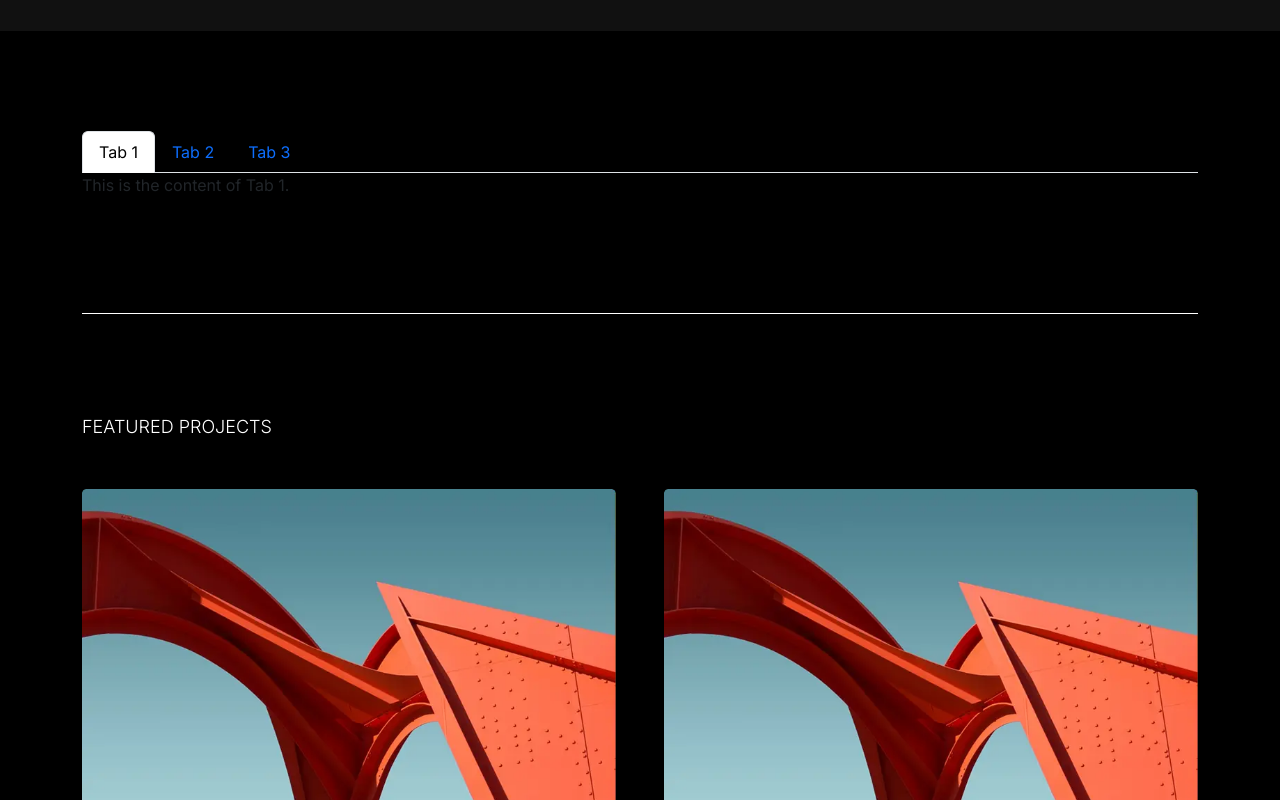
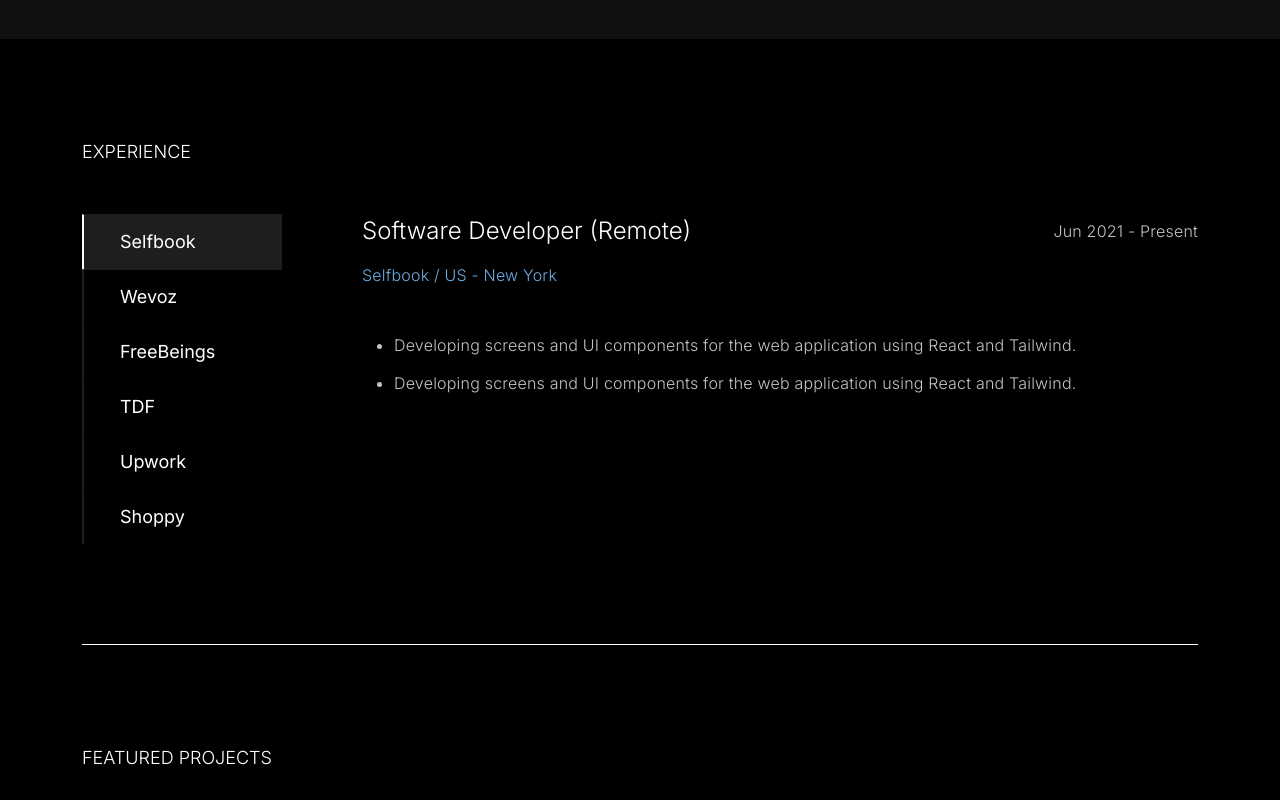
Before and after one commit to vineshgurram/portfolio, a React (Vite) app: page / in a window 1280 px wide. Shown: the part 700-1500 px from the top of the page. Built offline with nearby package versions, Linux system fonts and the light colour scheme.

Commit message:
experience section

```diff
--- a/src/App.jsx
+++ b/src/App.jsx
@@ -4,7 +4,7 @@ import Aos from "aos";
 import "aos/dist/aos.css";
 import AppRoutes from "./routes/AppRoutes";
 import "./scss/custom.scss";
-import { useEffect, useRef } from "react";
+import { useEffect, useRef, useState } from "react";
 
 function App() {
   const lenis = useRef(null);
--- a/src/components/ExperienceSection.jsx
+++ b/src/components/ExperienceSection.jsx
@@ -3,20 +3,54 @@ import { Tabs, Tab } from "react-bootstrap";
 
 export default function ExperienceSection() {
   return (
-    <section className="lyt-section typ-education-section">
+    <section className="lyt-section typ-experience-section">
       <Container>
         <div className="wrapper">
-          <Tabs defaultActiveKey="tab1" id="tabs-example">
-            <Tab eventKey="tab1" title="Tab 1">
-              <p>This is the content of Tab 1.</p>
+          <h2 className="bs-heading typ-18 typ-300 text-uppercase mb-50">
+            EXPERIENCE
+          </h2>
+          <div className="bs-tab typ-experience-tab">
+            <Tabs defaultActiveKey="tab1" id="experience-tab">
+              <Tab eventKey="tab1" title="Selfbook">
+                <div className="tab-content-wrapper">
+                  <div className="d-flex align-items-center justify-content-between flex-nowrap mb-3">
+                    <h3 className="bs-heading typ-24 typ-300 m-0">
+                      Software Developer (Remote)
+                    </h3>
+                    <p className="bs-para typ-txt-secondary typ-300 typ-16 m-0">
+                      Jun 2021 - Present
+                    </p>
+                  </div>
+                  <p className="bs-para typ-16 typ-300 typ-clr-blue mb-5">
+                    Selfbook / US - New York
+                  </p>
+                  <ul className="bs-para typ-txt-secondary typ-300 typ-16 m-0">
+                    <li>
+                     Developing screens and UI components for the web application using React and Tailwind.
+                    </li>
+                    <li>
+                     Developing screens and UI components for the web application using React and Tailwind.
+                    </li>
+                  </ul>
+                </div>
               </Tab>
-            <Tab eventKey="tab2" title="Tab 2">
+              <Tab eventKey="tab2" title="Wevoz">
                 <p>This is the content of Tab 2.</p>
               </Tab>
-            <Tab eventKey="tab3" title="Tab 3">
+              <Tab eventKey="tab3" title="FreeBeings">
                 <p>This is the content of Tab 3.</p>
               </Tab>
+              <Tab eventKey="tab4" title="TDF">
+                <p>This is the content of Tab 4.</p>
+              </Tab>
+              <Tab eventKey="tab5" title="Upwork">
+                <p>This is the content of Tab 5.</p>
+              </Tab>
+              <Tab eventKey="tab6" title="Shoppy">
+                <p>This is the content of Tab 6.</p>
+              </Tab>
             </Tabs>
+          </div>
         </div>
       </Container>
     </section>
--- a/src/components/Header.jsx
+++ b/src/components/Header.jsx
@@ -7,7 +7,7 @@ export default function Header() {
   const handleClose = () => setShow(false);
   const handleShow = () => setShow(true);
   return (
-    <header className="bs-header">
+    <header className="bs-header sticky-top">
       <Container>
         <Navbar.Toggle onClick={handleShow} className="d-lg-none" />
         <div className="wrapper">
--- a/src/components/HeroSection.jsx
+++ b/src/components/HeroSection.jsx
@@ -4,7 +4,7 @@ export default function HeroSection() {
       <div className="container">
         <p className="bs-para typ-16 typ-300">Hey, I’m</p>
         <h1 className="bs-heading typ-96 typ-gradient-1 typ-fnt2 typ-600 d-inline-block" data-aos="fade-up">Darlene Robertson</h1>
-        <p className="bs-para typ-18 typ-300 max-1080">
+        <p className="bs-para typ-18 typ-300 max-1080 mb-4">
           I'm a software engineer based in Toronto, Canada and also a
           communication and journalism student. I enjoy creating things that
           live on the internet, whether that be websites, applications, or
--- a/src/scss/base/_bs-heading.scss
+++ b/src/scss/base/_bs-heading.scss
@@ -9,6 +9,14 @@
         background: linear-gradient(-91deg, rgba(51,210,255,1) 0%, rgba(152,69,232,1) 55%, rgba(221,87,137,1) 100%);
         -webkit-text-fill-color: transparent;
         background-clip: text;
+    }
+
+    &.typ-txt-secondary{
+        color: $txt-secondary;
+    }
+
+    &.typ-clr-blue{
+        color: $clr-blue;
     }
 
     &.typ-18 {
--- /dev/null
+++ b/src/scss/base/_bs-tab.scss
@@ -0,0 +1,40 @@
+.bs-tab {
+    &.typ-experience-tab {
+        @include grid($columns: 200px auto,$gap:80px);
+        .nav {
+            &.nav-tabs {
+                flex-direction: column;
+                gap: 0;
+                border: none;
+                .nav-item {
+                    .nav-link {
+                        color: $clr-white;
+                        font-size: 18px;
+                        line-height: 1;
+                        border-radius: 0;
+                        border-color: transparent;
+                        width: 100%;
+                        display: block;
+                        text-align: left;
+                        border-left-width: 2px;
+                        padding: 18px 36px;
+                        border-left-color: rgba(31, 30, 30, 1);
+
+                        &.active {
+                            border-left-color: $clr-white;
+                            background-color: rgba(31, 30, 30, 1);
+                        }
+                    }
+                }
+
+            }
+        }
+        .tab-content{
+         ul{
+            li{
+                padding-bottom: 15px;
+            }
+         }
+        }
+    }
+}
--- a/src/scss/common/_common.scss
+++ b/src/scss/common/_common.scss
@@ -1,29 +1,31 @@
-*{
+* {
     margin: 0;
     padding: 0;
     box-sizing: border-box;
 }
 
-html,body{
+html,
+body {
     font-family: $fnt1;
     font-weight: $font-regular;
 }
 
-body{
+body {
     background-color: $bg-primary;
+    overflow-x: hidden;
 }
 
 
-@media screen and (min-width:1300px) {
-    .container{
+@media screen and (min-width: 1300px) {
+    .container {
         max-width: 1200px;
     }
 }
 
-.max-453{
+.max-453 {
     max-width: 453px;
 }
 
-.mb-50{
+.mb-50 {
     margin-bottom: 50px;
 }
--- a/src/scss/config/_variables.scss
+++ b/src/scss/config/_variables.scss
@@ -18,6 +18,7 @@ $clr-white1:#C6C6C6;
 $clr-blue:#6CACE4;
 $clr-black: #000000;
 $clr-black1: #111111;
+$clr-black2: #1A1A1A;
 
 $bg-primary: #000000;
 $bg-secondary: #111111;
--- a/src/scss/custom.scss
+++ b/src/scss/custom.scss
@@ -19,6 +19,7 @@
 @import "base/bs-heading";
 @import "base/bs-para";
 @import "base/bs-card";
+@import "base/bs-tab";
 // @import "base/bs-btn";
 // @import "base/bs-flex";
 
```
Also changed, not shown: src/components/ThemeContext.jsx (added, +17 -0 lines). Lines whose indentation alone changed are shown as unchanged.
